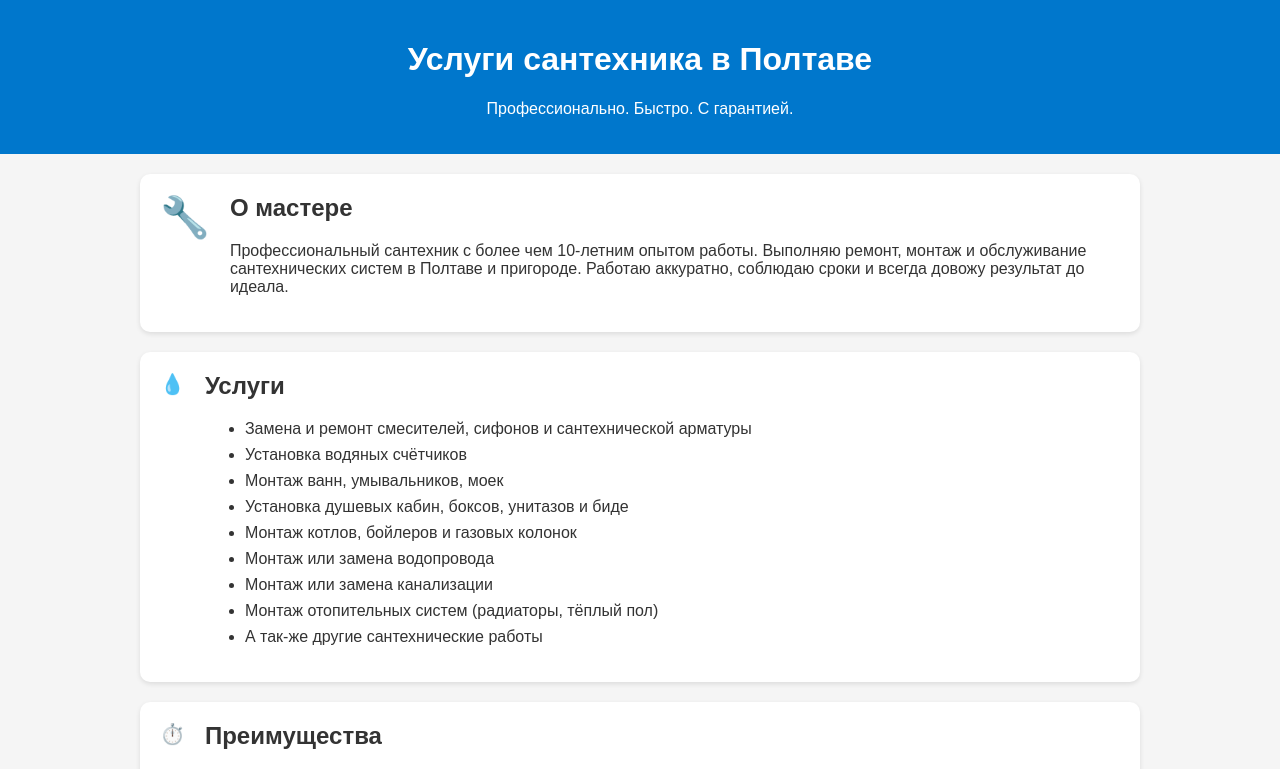
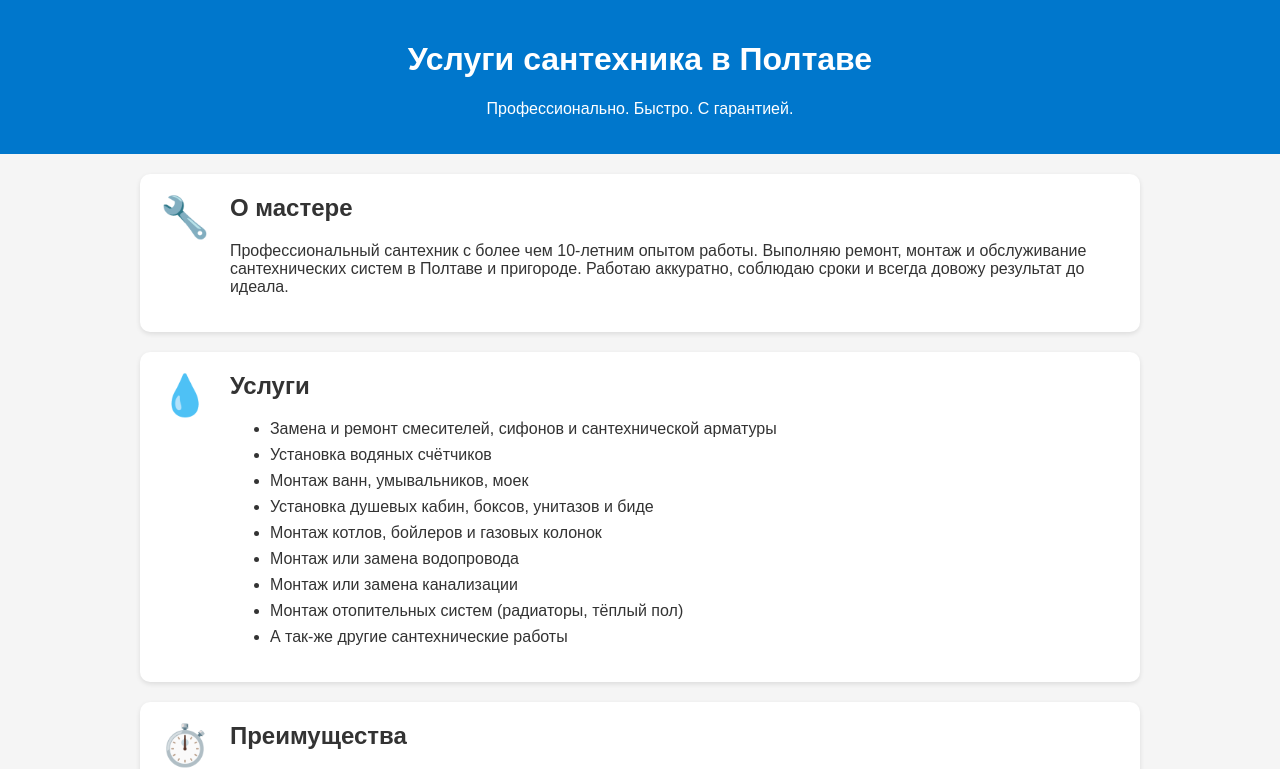
Before and after one commit to belyj205-hue/github.io, a plain HTML site: page index.html in a window 1280 px wide. Shown: the top 769 px of the page. Drawn offline with Linux system fonts and the light colour scheme.

Commit message:
Update index.html

```diff
--- a/index.html
+++ b/index.html
@@ -42,7 +42,7 @@
 
     <!-- БЛОК УСЛУГИ -->
     <div class="block block-with-icon">
-      <div style="font-size:20px;">💧</div>
+      <div style="font-size:40px;">💧</div>
       <div class="text-content">
         <h2>Услуги</h2>
         <ul class="services-list">
@@ -61,7 +61,7 @@
 
     <!-- БЛОК ПРЕИМУЩЕСТВА -->
     <div class="block block-with-icon">
-      <div style="font-size:20px;">⏱️</div>
+      <div style="font-size:40px;">⏱️</div>
       <div class="text-content">
         <h2>Преимущества</h2>
         <ul>
```
